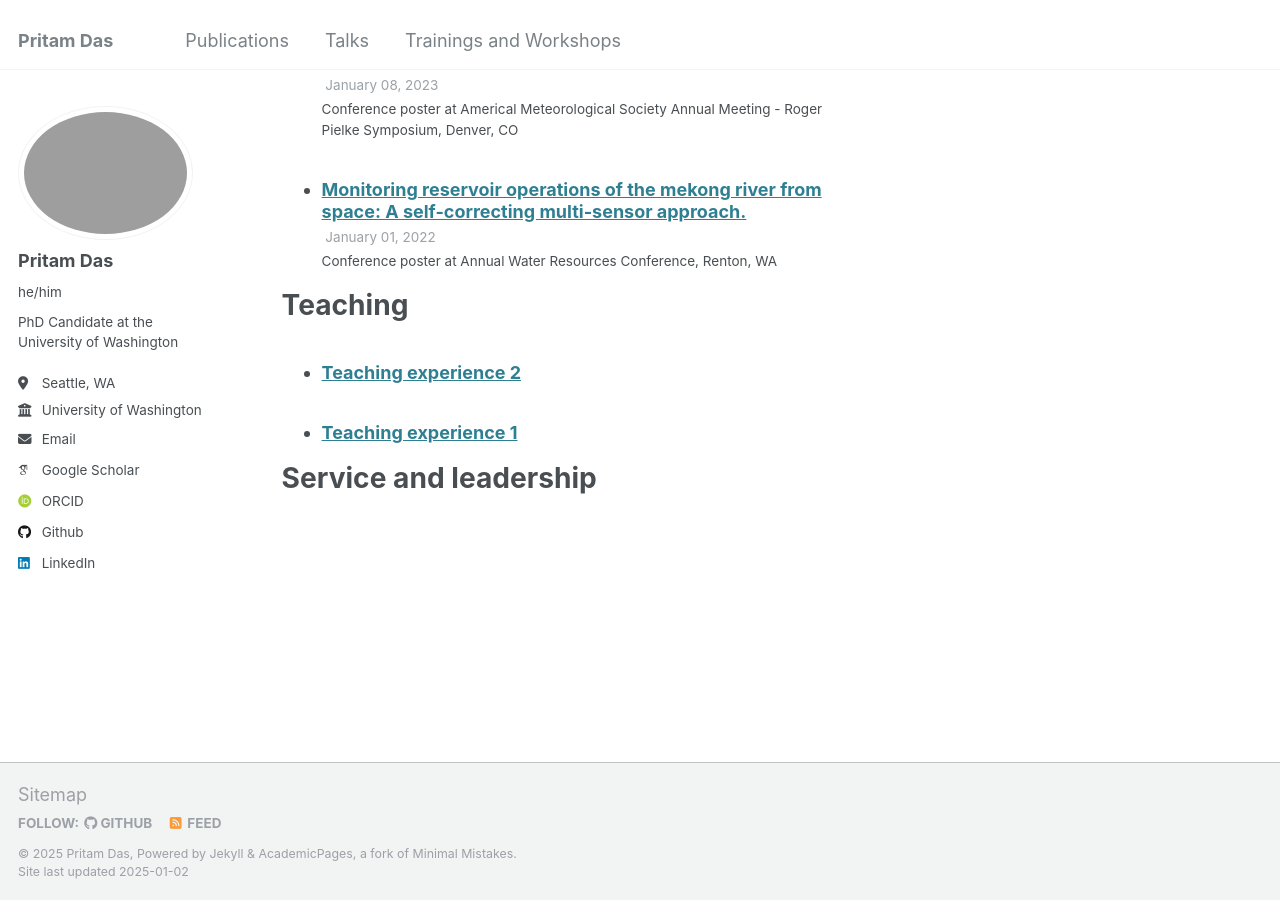
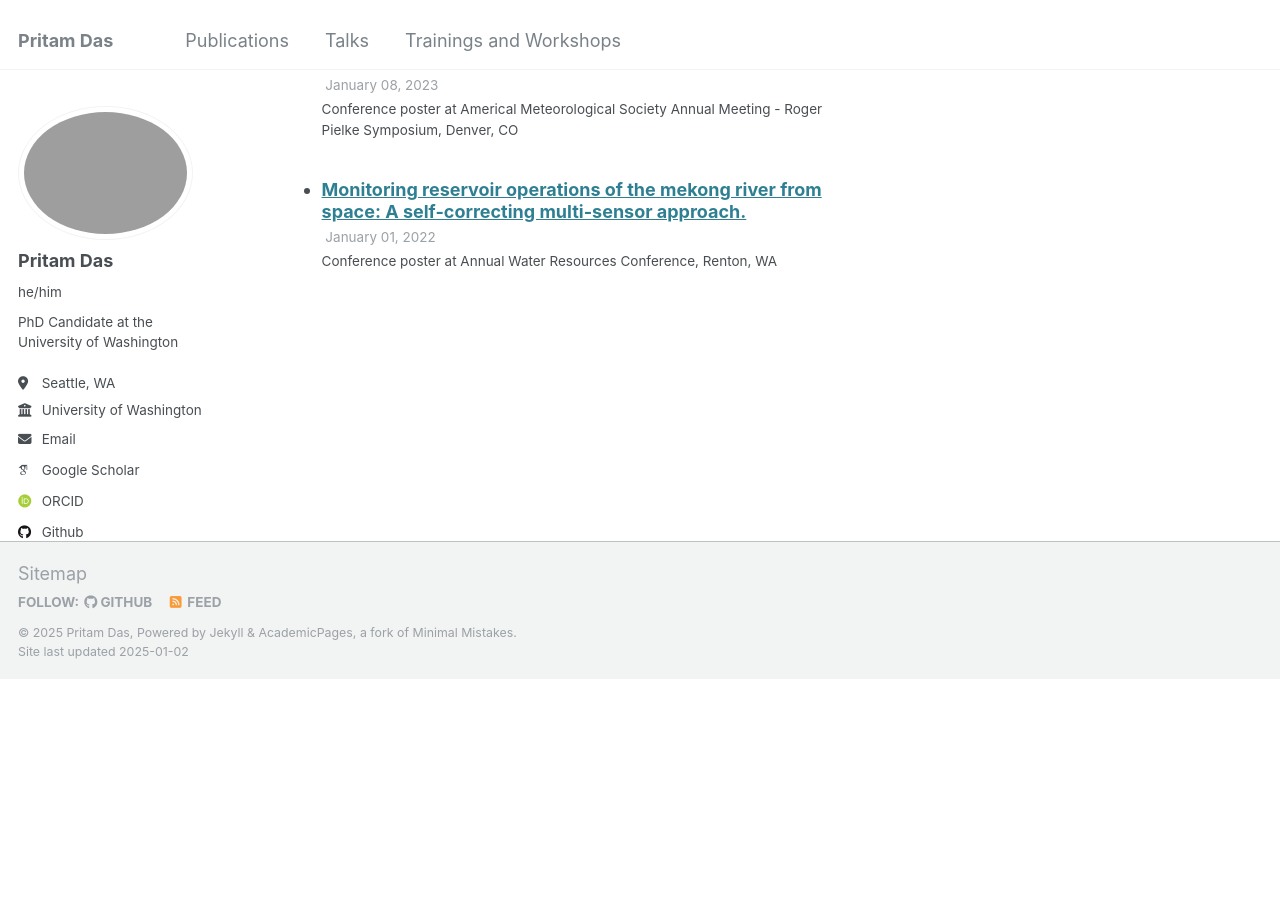
Before and after one commit to pritamd47/cv, a Jekyll site: the page built from _pages/cv.md, in a window 1280 px wide and 900 px high, scrolled down 3914 px. Built offline with Jekyll 4.4.1, drawn with Linux system fonts in a browser that asks for light colours; some web fonts are replaced; after the commit the page ends 4593 px from its top, so only the background shows below that.

Commit message:
update cv

```diff
--- a/_pages/cv.md
+++ b/_pages/cv.md
@@ -44,12 +44,3 @@
   <ul>{% for post in site.talks reversed %}
     {% include archive-single-talk-cv.html  %}
   {% endfor %}</ul>
-
-Teaching
-======
-  <ul>{% for post in site.teaching reversed %}
-    {% include archive-single-cv.html %}
-  {% endfor %}</ul>
-
-Service and leadership
-======
```
